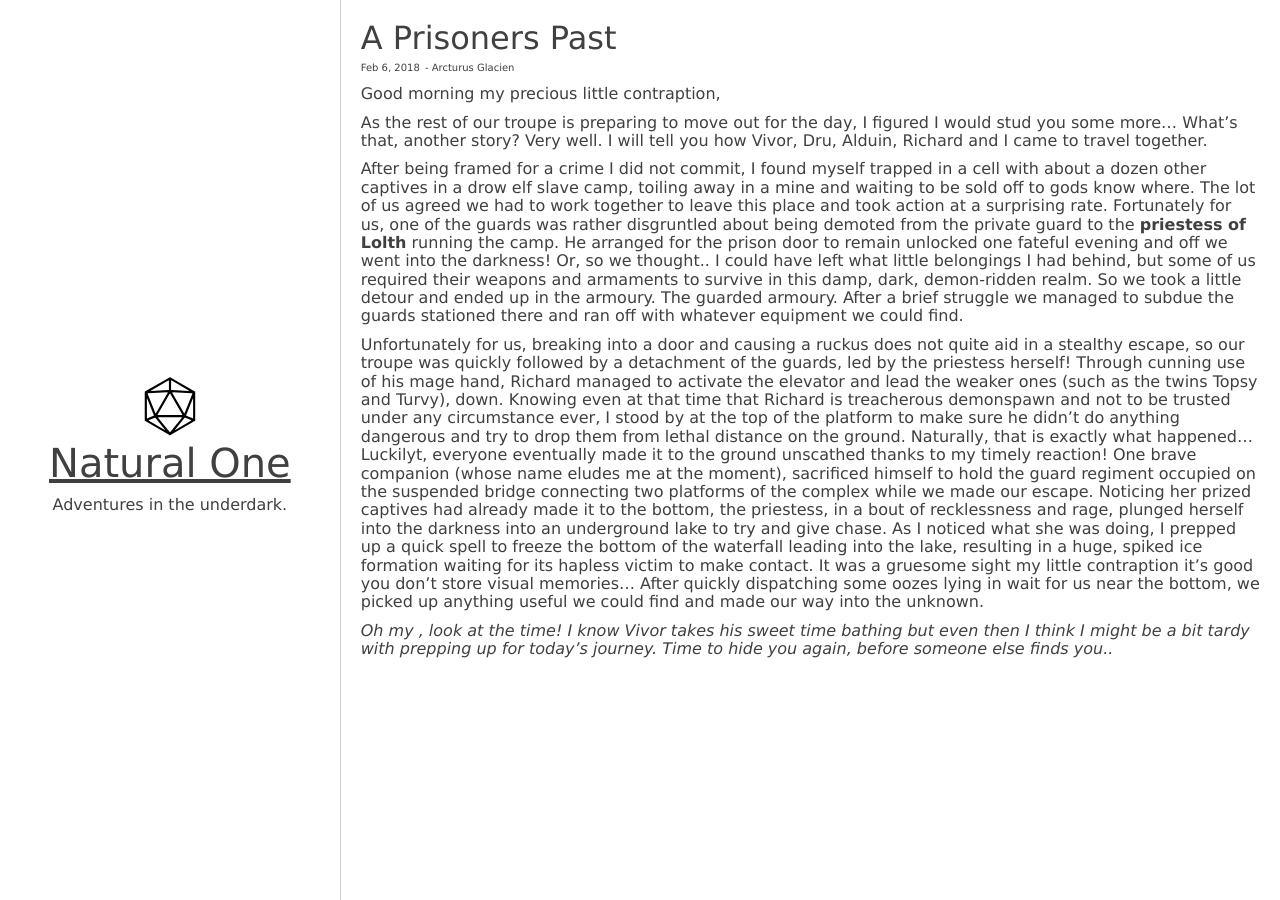
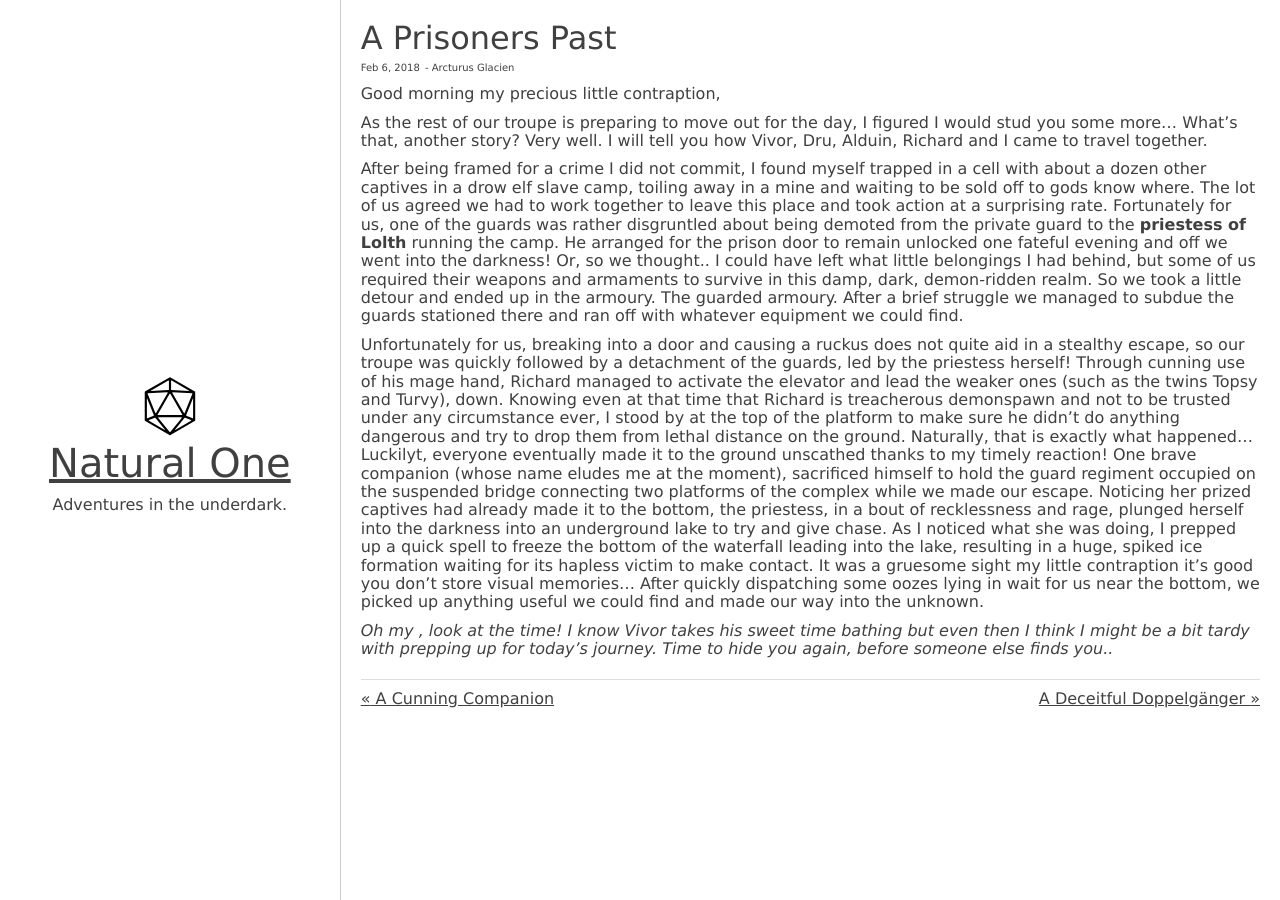
Before and after one commit to smarinade/natural-one, a Jekyll site: the page built from _posts/2018-02-06-a-prisoners-past.markdown, in a window 1280 px wide. Built offline with Jekyll 4.4.1, drawn with Linux system fonts in a browser that asks for light colours.

Commit message:
post navigation added

```diff
--- a/_layouts/post.html
+++ b/_layouts/post.html
@@ -22,4 +22,19 @@ layout: default
     {{ content }}
   </div>
 
+  <footer class="post-footer">
+    <div class="navigation">
+      {% if page.previous.url %}
+      <a class="navigation-item navigation-item-prev" href="{{page.previous.url | relative_url }}" title="{{page.previous.title}}">
+        {{page.previous.title}}
+      </a>
+      {% endif %}
+      {% if page.next.url %}
+      <a class="navigation-item navigation-item-next" href="{{page.next.url | relative_url }}" title="{{page.next.title}}">
+        {{page.next.title}}
+      </a>
+      {% endif %}
+    </div>
+  </footer>
+
 </article>
--- a/_sass/burrow/module/_modules.scss
+++ b/_sass/burrow/module/_modules.scss
@@ -1,3 +1,4 @@
+@import 'header';
 @import 'list';
-@import 'header';
+@import 'navigation';
 @import 'post';
--- /dev/null
+++ b/_sass/burrow/module/_navigation.scss
@@ -0,0 +1,28 @@
+.navigation {
+	display: flex;
+	flex-direction: row;
+	justify-content: space-between;
+	border-top: 1px solid $silver;
+	margin-top: $double-spacing-unit;
+	padding: $base-spacing-unit 0;
+}
+
+.navigation-item {
+
+}
+
+.navigation-item-prev {
+	align-self: left;
+
+	&::before {
+		content:"\00ab";
+	}
+}
+
+.navigation-item-next {
+	align-self: right;
+
+	&::after {
+		content:"\00bb";
+	}
+}
```
